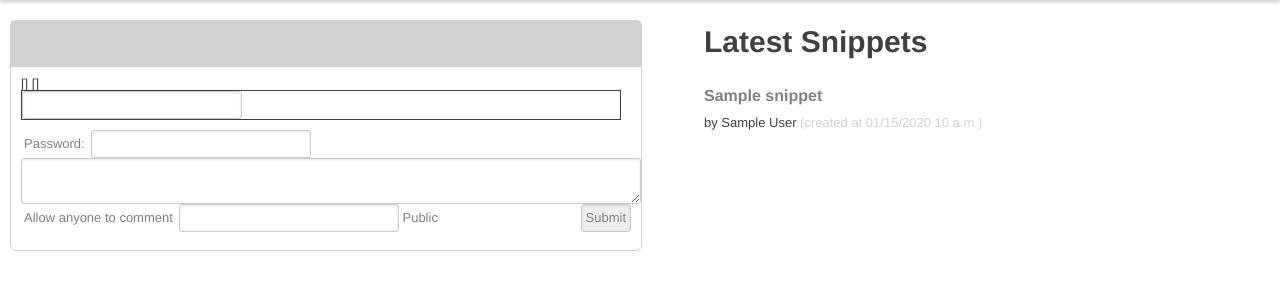
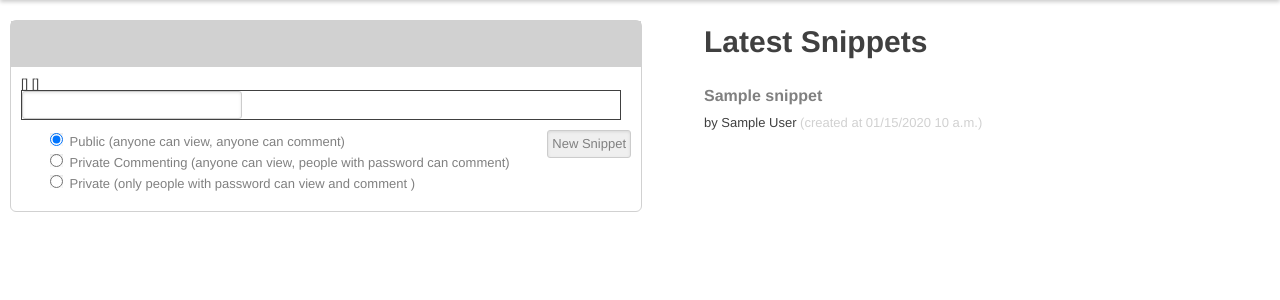
Before and after one commit to jonathanverner/ReviewIt, a Django app: template commentbin/templates/index.html in a window 1280 px wide. Shown: the part 56-356 px from the top of the page. Run offline with Django 3.2, Linux system fonts and the light colour scheme; the template is opened without the code that fills it: most values are stand-ins (such as "Sample title", 1, 10 or a date in 2020); form fields are guessed from the names that the template uses; some libraries are stand-ins or nearby versions; some web fonts are replaced.

Commit message:
Simplify snippet privacy options

```diff
--- a/commentbin/templates/new_snippet_form.html
+++ b/commentbin/templates/new_snippet_form.html
@@ -3,6 +3,28 @@
 <script>
  formElements.push( { id:'id_nick',
                       related:'nick_related' } );
+
+ function setPrivacy(state) {
+   if (state === 'public') {
+     $('.access_token_field').each( function () { this.style.display='none'; } );
+     $('#id_public_comments')[0].checked='checked';
+     $('#id_visible_to_public')[0].checked='checked';
+   } else if ( state == 'semi_public' ) {
+     $('.access_token_field').each( function () { this.style.display='none'; } );
+     var pass_field = $('.access_token_field.semi_public')[0];
+     pass_field.style.display='block';
+     pass_field.focus();
+     $('#id_public_comments')[0].checked='';
+     $('#id_visible_to_public')[0].checked='checked';
+   } else if ( state == 'private' ) {
+     $('.access_token_field').each( function () { this.style.display='none'; } );
+     var pass_field = $('.access_token_field.private')[0];
+     pass_field.style.display='block';
+     pass_field.focus();
+     $('#id_public_comments')[0].checked='';
+     $('#id_visible_to_public')[0].checked='';
+   }
+ }
 </script>
 
 <form action="{% url commentbin.views.index %}" method='POST'>
@@ -32,11 +54,23 @@
 <div class='fieldWrapper codeArea'>
 {{ form.code }}
 </div>
- <label for='id_public_token'>Password: </label> {{ form.access_token }}
- <span class='lower'>{{ form.public_comments }}</span> <label for='id_public_comments'>Allow anyone to comment</label>
- <span class='lower'>{{ form.visible_to_public }}</span><label for='id_visible_to_public'>Public</label>
 
-<div style='float:right'><input type="submit" value="Submit" /></div>
+<div style='float:right'><input type="submit" value="New Snippet" /></div>
+</div>
+<div class='privacy_options'>
+ <span class='lower'><input type='radio' name='privacy' id='id_public'      onClick='setPrivacy("public")' checked='checked'  /></span><label for='id_public_comments'> Public (anyone can view, anyone can comment)</a><br/>
+ <span class='lower'><input type='radio' name='privacy' id='id_semi_public' onClick='setPrivacy("semi_public")' /></span><label for='id_public_comments'> Private Commenting (anyone can view, people with password can comment)</a><br/>
+ <div class='access_token_field semi_public' style='display:none'>
+   <label for='id_public_token'>Password: </label> {{ form.access_token }}
+ </div>
+ <span class='lower'><input type='radio' name='privacy' id='id_private'     onClick='setPrivacy("private")'/></span><label for='id_public_comments'> Private (only people with password can view and comment )</a><br/>
+ <div class='access_token_field private' style='display:none'>
+   <label for='id_public_token'>Password: </label> {{ form.access_token }}
+ </div>
+ <div style='display:none'>
+ <span class='lower'>{{ form.public_comments }}</span>
+ <span class='lower'>{{ form.visible_to_public }}</span>
+ </div>
 </div>
 </form>
 
```
